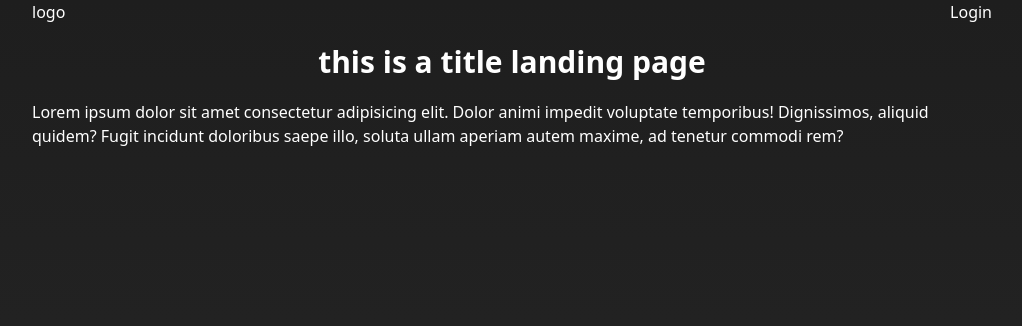
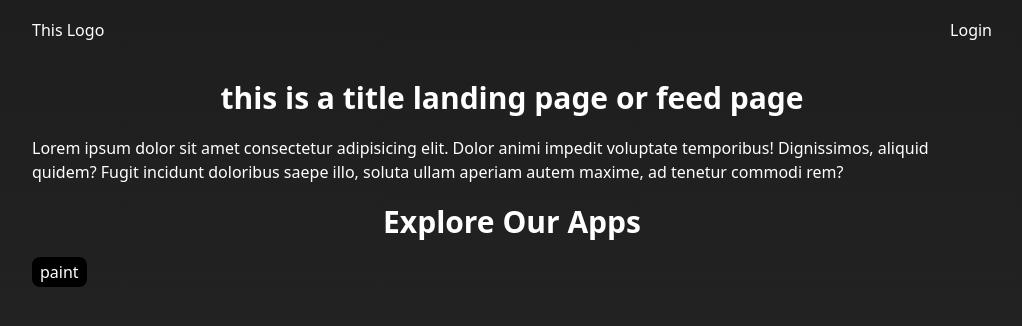
Before and after one commit to yeffreydev/next-client-multi-platform, a Next.js app: page / in a window 1280 px wide. Shown: the top 326 px of the page, without its empty margins (128-1150 px from the left). Built offline with nearby package versions, Linux system fonts and the light colour scheme.

Commit message:
some changes in auth and add AppList to header

```diff
--- a/package.json
+++ b/package.json
@@ -17,6 +17,7 @@
     "next": "13.2.4",
     "react": "18.2.0",
     "react-dom": "18.2.0",
+    "react-icons": "^4.8.0",
     "typescript": "5.0.2"
   },
   "devDependencies": {
--- a/src/app/Landing.tsx
+++ b/src/app/Landing.tsx
@@ -1,11 +1,18 @@
+import { AppItem } from "@/ui/Header";
+import Link from "next/link";
+
 export default function Landing() {
   return (
     <div className="w-full md:w-9/12  mx-auto">
-      <h1 className="text-3xl font-bold text-center my-5">this is a title landing page</h1>
+      <h1 className="text-3xl font-bold text-center my-5">this is a title landing page or feed page</h1>
       <p>
         Lorem ipsum dolor sit amet consectetur adipisicing elit. Dolor animi impedit voluptate temporibus! Dignissimos, aliquid quidem? Fugit incidunt doloribus saepe illo, soluta ullam aperiam autem
         maxime, ad tenetur commodi rem?
       </p>
+      <h1 className="text-3xl font-bold text-center my-5">Explore Our Apps</h1>
+      <div>
+        <AppItem name="paint" path="/paint" />
+      </div>
     </div>
   );
 }
--- a/src/app/login/layout.tsx
+++ b/src/app/login/layout.tsx
@@ -1,10 +1,9 @@
 "use client";
 
 import { useAuth } from "@/hooks/auth";
-import { checkLogin } from "@/utils/authFunctions";
 
 export default function LoginLayout({ children }: { children: React.ReactNode }) {
-  const auth = useAuth();
-  if (!checkLogin(auth)) return null;
+  const auth = useAuth({ redirect: true, path: "/", auth: true });
+  if (auth.isLoading || auth.isLoggedIn) return null;
   return <>{children}</>;
 }
--- a/src/app/page.tsx
+++ b/src/app/page.tsx
@@ -1,21 +1,13 @@
+import Header from "@/ui/Header";
 import Landing from "./Landing";
 import Link from "next/link";
 
 export default function Home() {
   return (
     <>
-      <header className="flex justify-between mx-auto md:w-10/12 lg:w-9/12">
-        <div>
-          <span>logo</span>
-        </div>
-        <nav>
-          <ul>
-            <li>
-              <Link href={"/login"}>Login</Link>
-            </li>
-          </ul>
-        </nav>
-      </header>
+      <Header>
+        <Link href={"/"}>This Logo</Link>
+      </Header>
       <Landing />
     </>
   );
--- a/src/app/paint/layout.tsx
+++ b/src/app/paint/layout.tsx
@@ -1,26 +1,21 @@
+"use client";
+import { useAuth } from "@/hooks/auth";
+import Header from "@/ui/Header";
 import Link from "next/link";
 
-export const metadata = {
-  title: "Create Next App",
-  description: "Generated by create next app",
-};
-export default function paintLayout({ children }: { children: React.ReactNode }) {
+export default function PaintLayout({ children }: { children: React.ReactNode }) {
+  const auth = useAuth({ redirect: true, auth: false, path: "/login" });
+  if (auth.isLoading || !auth.isLoggedIn) return null;
   return (
-    <div>
-      <div className="bg-black h-[50px] relative">
-        <nav className="flex h-full p-1 justify-between mx-auto md:w-9/12 lg:w-8/12 items-center">
+    <>
+      <div className="bg-black">
+        <Header>
           <div>
             <Link href="/paint">Paint App</Link>
           </div>
-          <ul className="flex items-center">
-            <button>Apps</button>
-            <li>
-              <Link href="/account">Account</Link>
-            </li>
-          </ul>
-        </nav>
+        </Header>
       </div>
       {children}
-    </div>
+    </>
   );
 }
--- /dev/null
+++ b/src/app/paint/loading.tsx
@@ -0,0 +1,7 @@
+export default function Loading() {
+  return (
+    <div>
+      <h3>Loading ...</h3>
+    </div>
+  );
+}
--- a/src/app/paint/page.tsx
+++ b/src/app/paint/page.tsx
@@ -1,4 +1,9 @@
 import Link from "next/link";
+
+export const metadata = {
+  title: "paint Next App",
+  description: "Generated by create next app",
+};
 
 const TopContent = () => {
   return (
--- a/src/app/register/layout.tsx
+++ b/src/app/register/layout.tsx
@@ -1,10 +1,9 @@
 "use client";
 
 import { useAuth } from "@/hooks/auth";
-import { checkLogin } from "@/utils/authFunctions";
 
 export default function RegisterLayout({ children }: { children: React.ReactNode }) {
-  const auth = useAuth();
-  if (!checkLogin(auth)) return null;
+  const auth = useAuth({ redirect: true, path: "/", auth: true });
+  if (auth.isLoading || auth.isLoggedIn) return null;
   return <>{children}</>;
 }
--- a/src/hooks/auth.ts
+++ b/src/hooks/auth.ts
@@ -1,14 +1,19 @@
 import { useContext, useEffect } from "react";
 import AppContext from "@/context/AppContext";
 
-export const useAuth = () => {
+interface Props {
+  redirect: boolean;
+  path?: string;
+  auth?: boolean;
+}
+export const useAuth = (p: Props) => {
   const { userAuth } = useContext(AppContext);
 
   useEffect(() => {
-    if (userAuth.auth) {
-      window.location.href = "/";
-    }
-  }, [userAuth]);
+    let commun = p.redirect && !userAuth.loading;
+    if (p.auth && userAuth.auth && commun) window.location.href = p.path as string;
+    if (!p.auth && !userAuth.auth && commun) window.location.href = p.path as string;
+  }, [userAuth, p]);
 
   const isLoggedIn = userAuth.auth;
   const isLoading = userAuth.loading;
--- a/src/ui/Header.tsx
+++ b/src/ui/Header.tsx
@@ -1,3 +1,72 @@
-export default function Header() {
-  return <div>this is a header</div>;
+"use client";
+import { useAuth } from "@/hooks/auth";
+import Link from "next/link";
+import { ReactNode, useState } from "react";
+import { IoApps } from "react-icons/io5";
+
+//==========props
+interface HeaderProps {
+  children: ReactNode;
 }
+
+interface AppItemProps {
+  path: string;
+  name: string;
+}
+
+//===========components
+
+const AuthButtons = ({ handleApps }: { handleApps: () => void }) => {
+  return (
+    <div className="flex gap-3">
+      <button onClick={handleApps}>
+        <IoApps className="text-white w-[35px] h-[35px]" />
+      </button>
+      <Link href={"/account"} className="">
+        <div className="bg-gray-300 w-[35px] rounded-full h-[35px]"></div>
+      </Link>
+    </div>
+  );
+};
+const LoginLink = () => {
+  return <Link href={"/login"}>Login</Link>;
+};
+
+export const AppItem = ({ name, path }: AppItemProps) => {
+  return (
+    <Link className="px-2 m-0 py-1 bg-black rounded-lg" href={path}>
+      {name}
+    </Link>
+  );
+};
+
+const AppList = () => {
+  return (
+    <div className="absolute p-2 gap-2 flex justify-center content-start items-center flex-wrap w-[200px] h-[300px] bg-red-300 top-[60px] right-0">
+      <AppItem name="Home" path="/" />
+      <AppItem name="Paint" path="/paint" />
+      <AppItem name="Paint" path="/paint" />
+      <AppItem name="Paint" path="/paint" />
+      <AppItem name="Paint" path="/paint" />
+      <AppItem name="Paint" path="/paint" />
+      <AppItem name="Paint" path="/paint" />
+      <AppItem name="Paint" path="/paint" />
+    </div>
+  );
+};
+export default function Header({ children }: HeaderProps) {
+  const { isLoggedIn } = useAuth({ redirect: false });
+  const [viewApps, setViewApps] = useState(false);
+  const handleViewApps = () => {
+    setViewApps(!viewApps);
+  };
+  return (
+    <header className="flex relative justify-between items-center h-[60px] mx-auto md:w-10/12 lg:w-9/12">
+      <div>{children}</div>
+      <nav>
+        <ul>{!isLoggedIn ? <LoginLink /> : <AuthButtons handleApps={handleViewApps} />}</ul>
+      </nav>
+      {viewApps && <AppList />}
+    </header>
+  );
+}
--- a/src/utils/authFunctions.ts
+++ /dev/null
@@ -1,5 +0,0 @@
-export const checkLogin = (auth: { isLoggedIn: boolean; isLoading: boolean }): boolean => {
-  if (auth.isLoading) return false;
-  if (auth.isLoggedIn) return false;
-  return true;
-};
```
Also changed, not shown: 1 other file (tests, documents, lock files or other folders).
